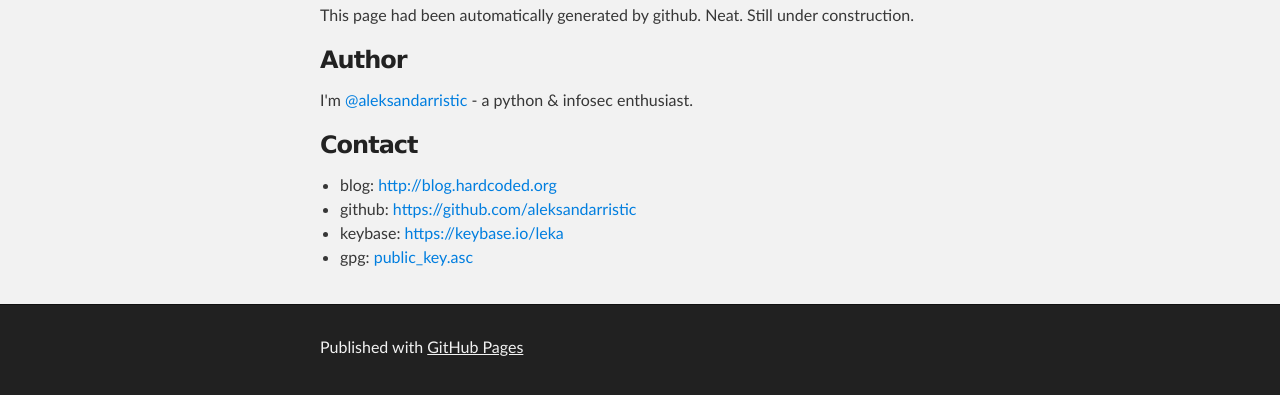
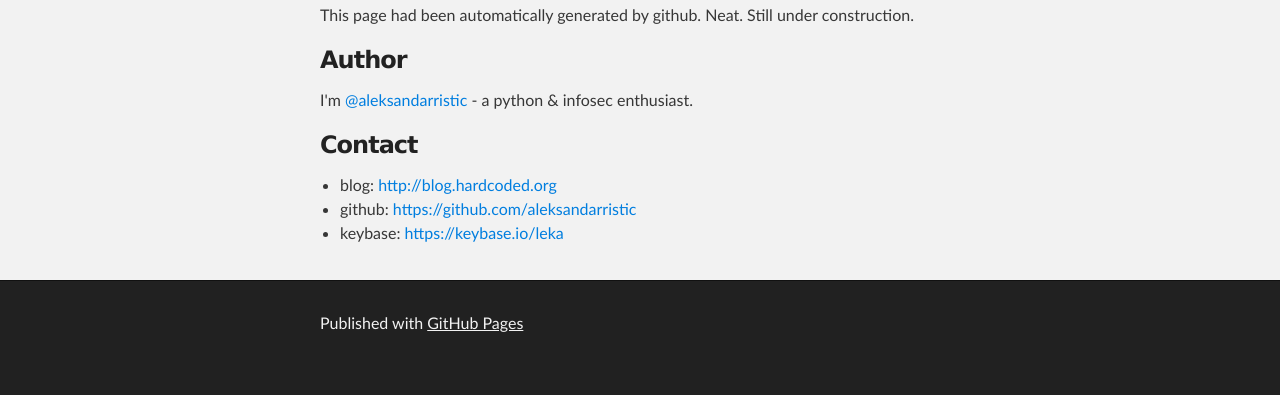
Before and after one commit to aleksandarristic/aleksandarristic.github.io, a plain HTML site: page index.html in a window 1280 px wide. Shown: the part 289-684 px from the top of the page. Drawn offline with Linux system fonts and the light colour scheme.

Commit message:
Update index.html

```diff
--- a/index.html
+++ b/index.html
@@ -47,8 +47,6 @@
 </li>
 <li>keybase: <a href="https://keybase.io/leka">https://keybase.io/leka</a>
 </li>
-<li>gpg: <a href="https://raw.githubusercontent.com/aleksandarristic/aleksandarristic.github.io/master/public_key.asc">public_key.asc</a>
-</li>
 </ul>
       </section>
     </div>
```
